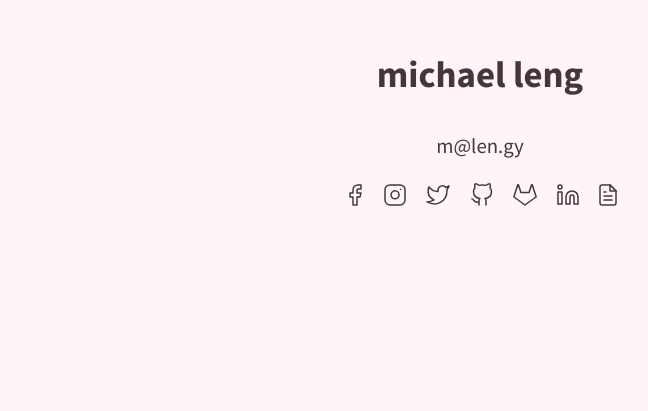
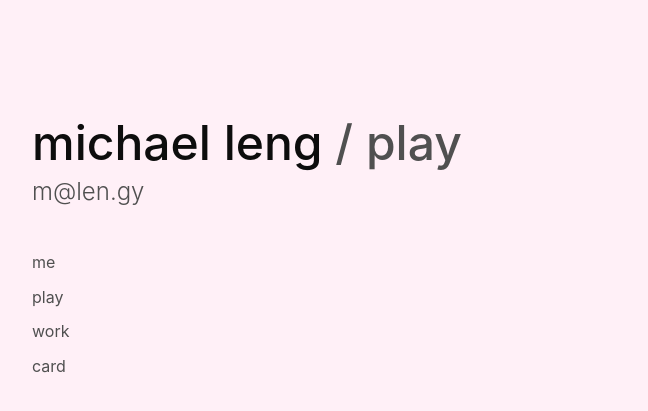
Before and after one commit to mlengy/lengy, a plain HTML site: page src/index.html in a window 1280 px wide. Shown: the part 233-644 px from the top of the page, without its empty margins (160-808 px from the left). Drawn offline with Linux system fonts and the light colour scheme; no server answers.

Commit message:
Initial website format switch

```diff
--- a/src/css/style.css
+++ b/src/css/style.css
@@ -1,28 +1,31 @@
-@import url('https://fonts.googleapis.com/css2?family=Source+Sans+Pro:wght@400;700&display=block');
+/*@import url('https://fonts.googleapis.com/css2?family=Source+Sans+Pro:wght@400;700&display=block');*/
+@import url('https://fonts.googleapis.com/css2?family=Rubik:wght@300;400;500&display=swap');
 
 html {
     overflow: hidden;
+    background-color: #FFF0F7;
+    color: #505050;
 }
 
 a {
-    color: #45363B;
+    color: #505050;
     text-decoration: none;
 }
 
 a:link {
-    color: #45363B;
+    color: #505050;
 }
 
 a:visited {
-    color: #45363B;
+    color: #505050;
 }
 
 a:hover {
-    color: #45363B;
+    color: #000000;
 }
 
 a:active {
-    color: #45363B;
+    color: #505050;
 }
 
 .hidden {
@@ -39,96 +42,62 @@ a:active {
 }
 
 div#wrapper {
-    height: 100vh;
-    width: 100vw;
-    background-color: #FFF5F9;
-    color: #45363B;
-    font-family: "Source Sans Pro", Tahoma, sans-serif;
-}
-
-div.section {
-    width: 100vw;
-}
-
-div#header {
-    position: absolute;
-    top: 0;
+    font-family: -apple-system, BlinkMacSystemFont, sans-serif;
+/*    font-family: 'Rubik', sans-serif;*/
 }
 
 div#main {
     position: absolute;
-    top: 45vh;
-    transform: translateY(-50%);
-    text-align: center;
-}
-
-div#footer {
-    position: absolute;
-    bottom: 0;
-    margin-bottom: 1em;
-    text-align: center;
-    color: #45363B30;
-}
-
-div#footer a {
-    stroke: #45363B30;
-    fill: none;
-}
-
-div#footer a:hover {
-    stroke: none;
-    fill: #FF000050;
-    cursor: pointer;
-}
-
-div#footer p {
-    display: inline-block;
-    vertical-align: 20%;
-    margin-left: 0.25em;
+    text-align: left;
+    max-width: 500px;
+    margin-top: 15vw;
+    margin-right: 15vw;
+    left: 15vw;
+    bottom: 15vw;
 }
 
 div#name h1 {
-    font-size: 2.3em;
-    font-weight: 700;
+    font-size: 3em;
+    font-weight: 500;
+    margin: 0em;
+    color: #0d0d0d;
+}
+
+div#email {
+    margin-top: 0.5em;
 }
 
 div#email h2 {
-    font-size: 1.3em;
-    font-weight: normal;
-    margin-top: 2.5rem;
+    font-size: 1.5em;
+    font-weight: 300;
+    margin: 0em;
+}
+
+@media (max-width: 400px) {
+    div#name h1 {
+        font-size: 2em;
+    }
+
+    div#email h2 {
+        font-size: 1.0em;
+    }
+
+    div#links ul li {
+        font-size: 0.8em;
+    }
+}
+
+div#links {
+    margin-top: 3em;
 }
 
 div#links ul {
     list-style: none;
-    padding: 0;
-    margin-top: 1.5rem;
+    padding: 0em;
+    margin: 0em;
 }
 
 div#links ul li {
-    display: inline-block;
-    margin-left: 0.5rem;
-    margin-right: 0.5rem;
+    margin-top: 1em;
+    font-weight: 400;
 }
-
-div#links ul li#facebook {
-    margin-left: 0.7rem;
-    margin-right: 0.3rem;
-}
-
-div#links ul li#resume {
-    margin-left:  0.3rem;
-}
-
-div#links ul li a {
-    display: block;
-}
-
-div#links ul li a svg {
-    height: 1.5em;
-    width: 1.5em;
-    fill: none;
-    stroke: #45363B;
-    stroke-width: 1.5;
-    stroke-linecap: round;
-    stroke-linejoin: round;
-}
--- a/src/index.html
+++ b/src/index.html
@@ -3,24 +3,24 @@
     <head>
         <meta http-equiv="content-type" content="text/html; charset=utf-8">
 
-        <meta name="author" content="Michael Leng">
-        <meta name="description" content="Michael Leng's personal website.">
+        <meta name="author" content="michael leng">
+        <meta name="description" content="michael leng's personal website.">
         <link rel="icon" type="image/png" href="img/favicon.png">
 
         <title>
-            Michael Leng
+            mlengy
         </title>
 
         <meta property="og:site_name" content="lengy">
-        <meta property="og:title" content="Michael Leng">
-        <meta property="og:description" content="Michael Leng's personal website.">
+        <meta property="og:title" content="michael leng">
+        <meta property="og:description" content="michael leng's personal website.">
         <meta property="og:image" content="https://len.gy/img/lengy.jpeg">
         <meta property="og:url" content="https://len.gy/">
         <meta property="og:locale" content="en_US">
         <meta property="og:type" content="website">
 
-        <meta property="twitter:title" content="Michael Leng">
-        <meta property="twitter:description" content="Michael Leng's personal website">
+        <meta property="twitter:title" content="michael leng">
+        <meta property="twitter:description" content="michael leng's personal website">
         <meta property="twitter:image" content="https://len.gy/img/lengy.jpeg">
         <meta property="twitter:card" content="summary">
         <meta property="twitter:site" content="@mikewholelung">
@@ -37,12 +37,10 @@
     </head>
     <body>
         <div id="wrapper">
-            <div id="header" class="section">
-            </div>
             <div id="main" class="section">
                 <div id="name">
-                    <h1>
-                        michael leng
+                    <h1 id="name">
+                        michael <span style="white-space: nowrap;">leng<span style="color: #505050;"> / play</span></span>
                     </h1>
                 </div>
                 <div id="email">
@@ -54,73 +52,65 @@
                 </div>
                 <div id="links" class="noselect">
                     <ul>
+                        <li>
+                            <a href="me" tabindex="2" title="me" aria-label="go to me">
+                                me
+                            </a>
+                        </li>
+                        <li>
+                            <a href="https://google.com" tabindex="3" title="me" aria-label="go to me">
+                                play
+                            </a>
+                        </li>
+                        <li>
+                            <a href="https://google.com" tabindex="4" title="me" aria-label="go to me">
+                                work
+                            </a>
+                        </li>
+                        <li>
+                            <a href="https://google.com" tabindex="5" title="me" aria-label="go to me">
+                                card
+                            </a>
+                        </li>
+                    </ul>
+<!--                     <ul>
                         <li id="facebook">
                             <a href="https://www.facebook.com/michaellllleng/" tabindex="2" title="facebook" aria-label="go to face book">
-                                <svg aria-hidden="true" xmlns="http://www.w3.org/2000/svg" width="24" height="24" viewBox="0 0 24 24" fill="none" stroke="currentColor" stroke-width="1" stroke-linecap="round" stroke-linejoin="round" class="feather feather-facebook">
-                                    <path d="M18 2h-3a5 5 0 0 0-5 5v3H7v4h3v8h4v-8h3l1-4h-4V7a1 1 0 0 1 1-1h3z"></path>
-                                </svg>
+                                facebook
                             </a>
                         </li>
                         <li id="instagram">
                             <a href="https://www.instagram.com/leng.michael/" tabindex="3" title="instagram" aria-label="go to insta gram">
-                                <svg aria-hidden="true" xmlns="http://www.w3.org/2000/svg" width="24" height="24" viewBox="0 0 24 24" fill="none" stroke="currentColor" stroke-width="1" stroke-linecap="round" stroke-linejoin="round" class="feather feather-instagram">
-                                    <rect x="2" y="2" width="20" height="20" rx="5" ry="5"></rect>
-                                    <path d="M16 11.37A4 4 0 1 1 12.63 8 4 4 0 0 1 16 11.37z"></path>
-                                    <line x1="17.5" y1="6.5" x2="17.51" y2="6.5"></line>
-                                </svg>
+                                instagram
                             </a>
                         </li>
                         <li id="twitter">
                             <a href="https://twitter.com/mikewholelung/" tabindex="4" title="twitter" aria-label="go to twitter">
-                                <svg aria-hidden="true" xmlns="http://www.w3.org/2000/svg" width="24" height="24" viewBox="0 0 24 24" fill="none" stroke="currentColor" stroke-width="1" stroke-linecap="round" stroke-linejoin="round" class="feather feather-twitter">
-                                    <path d="M23 3a10.9 10.9 0 0 1-3.14 1.53 4.48 4.48 0 0 0-7.86 3v1A10.66 10.66 0 0 1 3 4s-4 9 5 13a11.64 11.64 0 0 1-7 2c9 5 20 0 20-11.5a4.5 4.5 0 0 0-.08-.83A7.72 7.72 0 0 0 23 3z"></path>
-                                </svg>
+                                twitter
                             </a>
                         </li>
                         <li id="github">
                             <a href="https://github.com/mlengy/" tabindex="5" title="github" aria-label="go to git hub">
-                                <svg aria-hidden="true" xmlns="http://www.w3.org/2000/svg" width="24" height="24" viewBox="0 0 24 24" fill="none" stroke="currentColor" stroke-width="1" stroke-linecap="round" stroke-linejoin="round" class="feather feather-github">
-                                    <path d="M9 19c-5 1.5-5-2.5-7-3m14 6v-3.87a3.37 3.37 0 0 0-.94-2.61c3.14-.35 6.44-1.54 6.44-7A5.44 5.44 0 0 0 20 4.77 5.07 5.07 0 0 0 19.91 1S18.73.65 16 2.48a13.38 13.38 0 0 0-7 0C6.27.65 5.09 1 5.09 1A5.07 5.07 0 0 0 5 4.77a5.44 5.44 0 0 0-1.5 3.78c0 5.42 3.3 6.61 6.44 7A3.37 3.37 0 0 0 9 18.13V22"></path>
-                                </svg>
+                                github
                             </a>
                         </li>
                         <li id="gitlab">
                             <a href="https://gitlab.com/mlengy/" tabindex="6" title="gitlab" aria-label="go to git lab">
-                                <svg aria-hidden="true" xmlns="http://www.w3.org/2000/svg" width="24" height="24" viewBox="0 0 24 24" fill="none" stroke="currentColor" stroke-width="1" stroke-linecap="round" stroke-linejoin="round" class="feather feather-gitlab">
-                                    <path d="M22.65 14.39L12 22.13 1.35 14.39a.84.84 0 0 1-.3-.94l1.22-3.78 2.44-7.51A.42.42 0 0 1 4.82 2a.43.43 0 0 1 .58 0 .42.42 0 0 1 .11.18l2.44 7.49h8.1l2.44-7.51A.42.42 0 0 1 18.6 2a.43.43 0 0 1 .58 0 .42.42 0 0 1 .11.18l2.44 7.51L23 13.45a.84.84 0 0 1-.35.94z"></path>
-                                </svg>
+                                gitlab
                             </a>
                         </li>
                         <li id="linkedin">
                             <a href="https://www.linkedin.com/in/michael-leng/" tabindex="7" title="linkedin" aria-label="go to linkedin">
-                                <svg aria-hidden="true" xmlns="http://www.w3.org/2000/svg" width="24" height="24" viewBox="0 0 24 24" fill="none" stroke="currentColor" stroke-width="1" stroke-linecap="round" stroke-linejoin="round" class="feather feather-linkedin">
-                                    <path d="M16 8a6 6 0 0 1 6 6v7h-4v-7a2 2 0 0 0-2-2 2 2 0 0 0-2 2v7h-4v-7a6 6 0 0 1 6-6z"></path>
-                                    <rect x="2" y="9" width="4" height="12"></rect>
-                                    <circle cx="4" cy="4" r="2"></circle>
-                                </svg>
+                                linkedin
                             </a>
                         </li>
                         <li id="resume">
                             <a href="https://len.gy/resume" tabindex="8" title="resume" aria-label="go to resume">
-                                <svg aria-hidden="true" xmlns="http://www.w3.org/2000/svg" width="24" height="24" viewBox="0 0 24 24" fill="none" stroke="currentColor" stroke-width="1" stroke-linecap="round" stroke-linejoin="round" class="feather feather-linkedin">
-                                    <path d="M14 2H6a2 2 0 0 0-2 2v16a2 2 0 0 0 2 2h12a2 2 0 0 0 2-2V8z"></path>
-                                    <polyline points="14 2 14 8 20 8"></polyline>
-                                    <line x1="16" y1="13" x2="8" y2="13"></line>
-                                    <line x1="16" y1="17" x2="8" y2="17"></line>
-                                    <polyline points="10 9 9 9 8 9"></polyline>
-                                </svg>
+                                resume
                             </a>
                         </li>
-                    </ul>
+                    </ul> -->
                 </div>
-            </div>
-            <div id="footer" class="section noselect hidden">
-                <a id="heart" tabindex="9" title="heart" aria-label="heart this website">
-                    <svg aria-hidden="true" xmlns="http://www.w3.org/2000/svg" width="20" height="20" viewBox="0 0 24 24" stroke-width="1.5" stroke-linecap="round" stroke-linejoin="round" class="feather feather-heart">
-                        <path d="M20.84 4.61a5.5 5.5 0 0 0-7.78 0L12 5.67l-1.06-1.06a5.5 5.5 0 0 0-7.78 7.78l1.06 1.06L12 21.23l7.78-7.78 1.06-1.06a5.5 5.5 0 0 0 0-7.78z"></path>
-                    </svg>
-                </a>
-                <p id="loves"></p>
             </div>
         </div>
     </body>
```
Also changed, not shown: src/me/index.html (added, +61 -0 lines).
